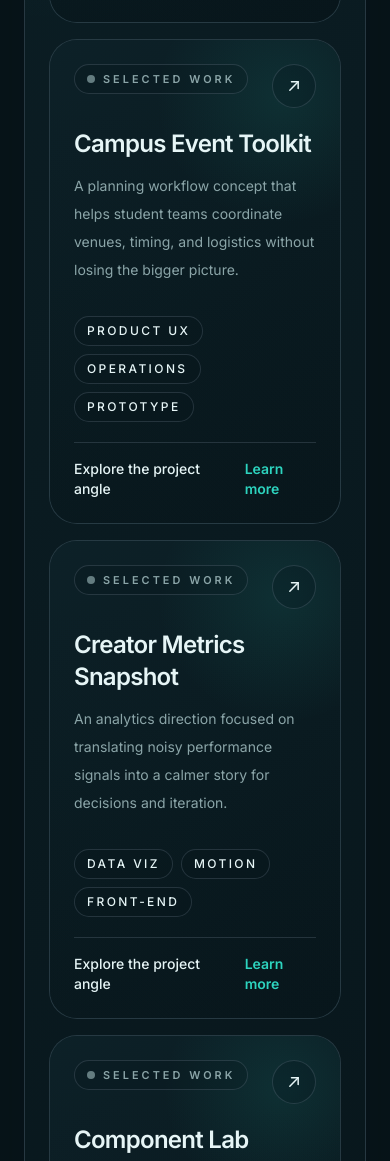
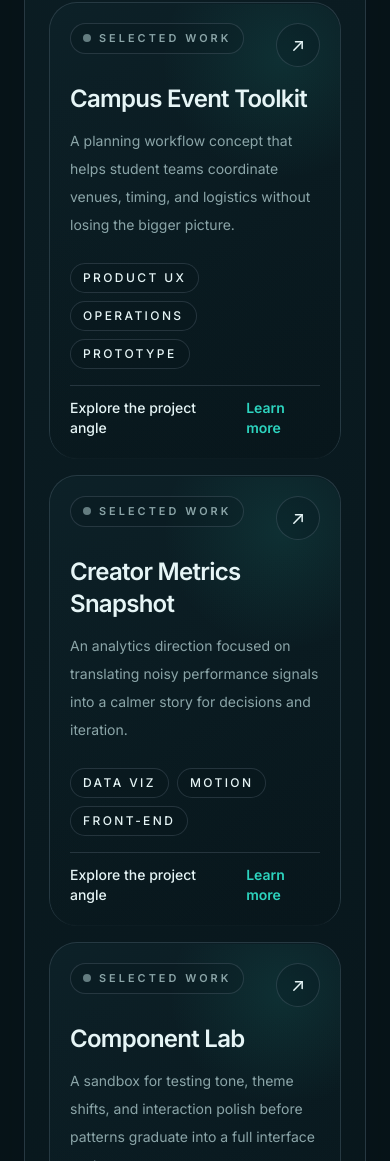
Before and after one commit to mis8680/mis8680.github.io, an Astro site: page / in a window 390 px wide. Shown: the part 2749-3910 px from the top of the page. Built offline with nearby package versions, Linux system fonts and the light colour scheme; Astro itself is replaced by a stand-in of ours.

Commit message:
fix: responsive polish and accessibility improvements

```diff
--- a/src/components/Contact.astro
+++ b/src/components/Contact.astro
@@ -25,8 +25,8 @@ const contactActions = contactActionOrder.map((linkKey) => ({
 		<div class="absolute inset-y-10 right-[34%] hidden w-px lg:block" style="background-image: linear-gradient(180deg, transparent, var(--line-soft), transparent);"></div>
 	</div>
 
-	<div class="relative z-10 grid gap-8 lg:grid-cols-[minmax(0,1fr)_minmax(19rem,0.82fr)] lg:items-end">
-		<div class="space-y-5">
+	<div class="relative z-10 grid gap-6 sm:gap-8 lg:grid-cols-[minmax(0,1fr)_minmax(19rem,0.82fr)] lg:items-end">
+		<div class="space-y-4 sm:space-y-5">
 			<p class="text-xs font-semibold uppercase tracking-[0.32em] text-[color:var(--color-accent)]">
 				Contact
 			</p>
@@ -46,7 +46,7 @@ const contactActions = contactActionOrder.map((linkKey) => ({
 			</p>
 		</div>
 
-		<div class="rounded-[2rem] border border-[color:var(--border-accent-panel)] bg-[color:var(--surface-elevated)] p-5 backdrop-blur-sm sm:p-6">
+		<div class="rounded-[2rem] border border-[color:var(--border-accent-panel)] bg-[color:var(--surface-elevated)] p-4 backdrop-blur-sm sm:p-6">
 			<div class="space-y-4">
 				<p class="text-xs font-semibold uppercase tracking-[0.32em] text-[color:var(--color-accent)]">
 					Reach out
@@ -60,7 +60,7 @@ const contactActions = contactActionOrder.map((linkKey) => ({
 								target={external ? '_blank' : undefined}
 								rel={external ? 'noreferrer' : undefined}
 								class:list={[
-									'group flex min-h-28 flex-col justify-between rounded-[1.5rem] border px-4 py-4 text-left transition duration-300 ease-out hover:-translate-y-0.5',
+									'group flex min-h-24 flex-col justify-between rounded-[1.5rem] border px-4 py-3 text-left transition duration-300 ease-out hover:-translate-y-0.5 sm:min-h-28 sm:py-4',
 									featured
 										? 'border-[color:var(--color-accent)] bg-[color:var(--color-accent)] text-[color:var(--color-background)] hover:border-[color:var(--color-accent-hover)] hover:bg-[color:var(--color-accent-hover)]'
 										: 'border-[color:var(--color-border)] bg-[color:var(--surface-card)] text-[color:var(--color-text)] hover:border-[color:var(--color-accent)] hover:text-[color:var(--color-accent)]',
@@ -82,7 +82,7 @@ const contactActions = contactActionOrder.map((linkKey) => ({
 
 								<p
 									class:list={[
-										'mt-4 text-sm leading-6',
+										'mt-3 text-sm leading-6 sm:mt-4',
 										featured
 											? 'text-[color:var(--color-background)]'
 											: 'text-[color:var(--color-muted-text)] group-hover:text-[color:var(--color-text)]',
--- a/src/components/ProjectCard.astro
+++ b/src/components/ProjectCard.astro
@@ -14,8 +14,8 @@ const { title, description, tags, href, featured = false } = Astro.props;
 	href={href}
 	aria-label={`View project: ${title}`}
 	class:list={[
-		'group relative flex h-full overflow-hidden rounded-[1.75rem] border border-[color:var(--color-border)] bg-[color:var(--surface-card)] text-left transition duration-300 ease-out hover:-translate-y-1 hover:border-[color:var(--border-accent-hover)] hover:[box-shadow:var(--shadow-card-hover)]',
-		featured ? 'min-h-[28rem] p-8 sm:min-h-[31rem] sm:p-10' : 'min-h-[15rem] p-6',
+		'group relative flex h-full overflow-hidden rounded-[1.75rem] border border-[color:var(--color-border)] bg-[color:var(--surface-card)] text-left transition duration-300 ease-out hover:-translate-y-1 hover:border-[color:var(--border-accent-hover)] hover:[box-shadow:var(--shadow-card-hover)] focus-visible:-translate-y-1 focus-visible:border-[color:var(--border-accent-hover)]',
+		featured ? 'min-h-[26rem] p-6 sm:min-h-[31rem] sm:p-10' : 'min-h-[14rem] p-5 sm:min-h-[15rem] sm:p-6',
 	]}
 >
 	<div
@@ -35,8 +35,8 @@ const { title, description, tags, href, featured = false } = Astro.props;
 		]}
 	></div>
 
-	<div class="relative z-10 flex h-full flex-col justify-between gap-8">
-		<div class="space-y-5">
+	<div class="relative z-10 flex h-full flex-col justify-between gap-6 sm:gap-8">
+		<div class="space-y-4 sm:space-y-5">
 			<div class="flex items-start justify-between gap-4">
 				<span
 					class:list={[
@@ -96,7 +96,7 @@ const { title, description, tags, href, featured = false } = Astro.props;
 			</div>
 		</div>
 
-		<div class="space-y-5">
+		<div class="space-y-4 sm:space-y-5">
 			<ul class="flex flex-wrap gap-2" aria-label="Project tags">
 				{
 					tags.map((tag) => (
@@ -107,7 +107,7 @@ const { title, description, tags, href, featured = false } = Astro.props;
 				}
 			</ul>
 
-			<div class="flex items-center justify-between gap-4 border-t border-[color:var(--color-border)] pt-4">
+			<div class="flex items-center justify-between gap-4 border-t border-[color:var(--color-border)] pt-3 sm:pt-4">
 				<p class="text-sm font-medium text-[color:var(--color-text)]">
 					{featured ? 'See the redesign direction' : 'Explore the project angle'}
 				</p>
--- a/src/styles/global.css
+++ b/src/styles/global.css
@@ -168,6 +168,17 @@ body.light {
 	color-scheme: light;
 }
 
+:where(a, button, summary, input, select, textarea, [role='button'], [tabindex]:not([tabindex='-1'])):focus-visible {
+	outline: 2px solid var(--color-accent);
+	outline-offset: 4px;
+	box-shadow: 0 0 0 0.3rem var(--accent-glow-soft);
+}
+
+:where(a, button, summary, input, select, textarea, [role='button'], [tabindex]:not([tabindex='-1'])):focus:not(:focus-visible) {
+	outline: none;
+	box-shadow: none;
+}
+
 [data-animate='fade-up'].fade-up-ready {
 	opacity: 0;
 	transform: translate3d(0, 2rem, 0);
```
